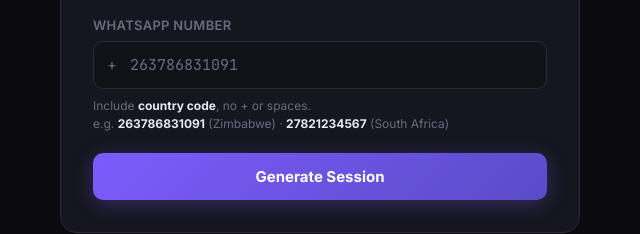
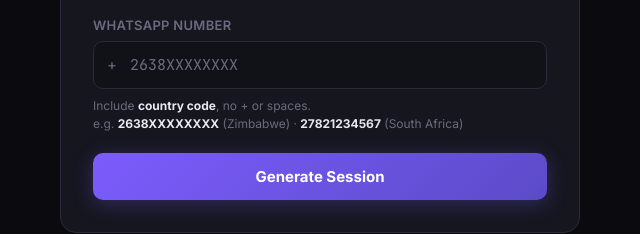
Before and after one commit to dev-modder/NovaSpark-Pairing, a website: page public/index.html in a window 1280 px wide. Shown: the part 480-714 px from the top of the page, 320-960 px from the left. Drawn offline with Linux system fonts and the light colour scheme.

Commit message:
Remove personal number from example placeholder

```diff
--- a/public/index.html
+++ b/public/index.html
@@ -332,12 +332,12 @@
           <label>WHATSAPP NUMBER</label>
           <div class="input-wrap">
             <span class="input-prefix">+</span>
-            <input type="tel" id="phone-input" placeholder="263786831091"
+            <input type="tel" id="phone-input" placeholder="2638XXXXXXXX"
               autocomplete="off" inputmode="numeric" maxlength="15" />
           </div>
           <div class="hint">
             Include <strong>country code</strong>, no + or spaces.<br>
-            e.g. <strong>263786831091</strong> (Zimbabwe) · <strong>27821234567</strong> (South Africa)
+            e.g. <strong>2638XXXXXXXX</strong> (Zimbabwe) · <strong>27821234567</strong> (South Africa)
           </div>
         </div>
       </div>
```
